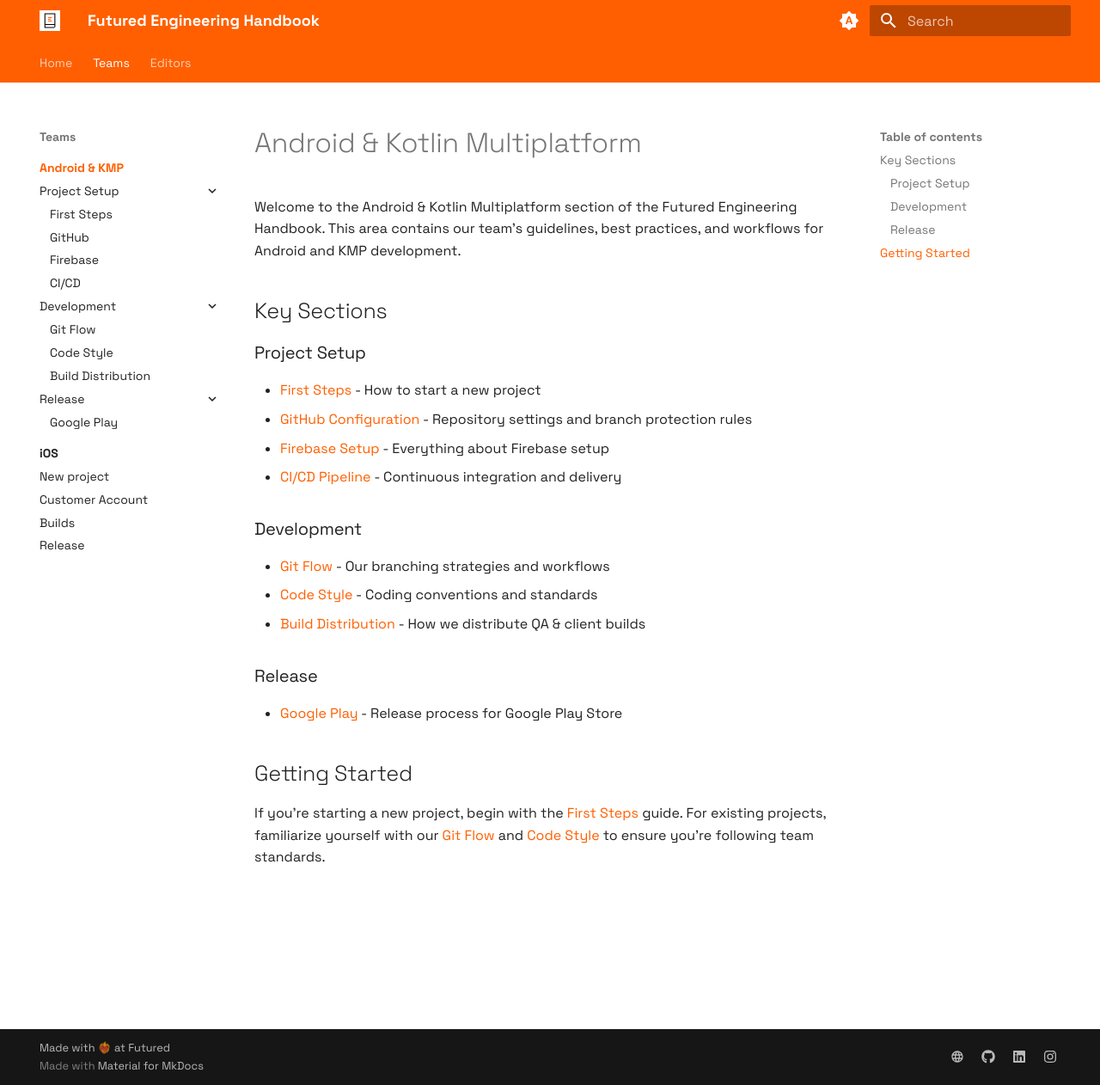
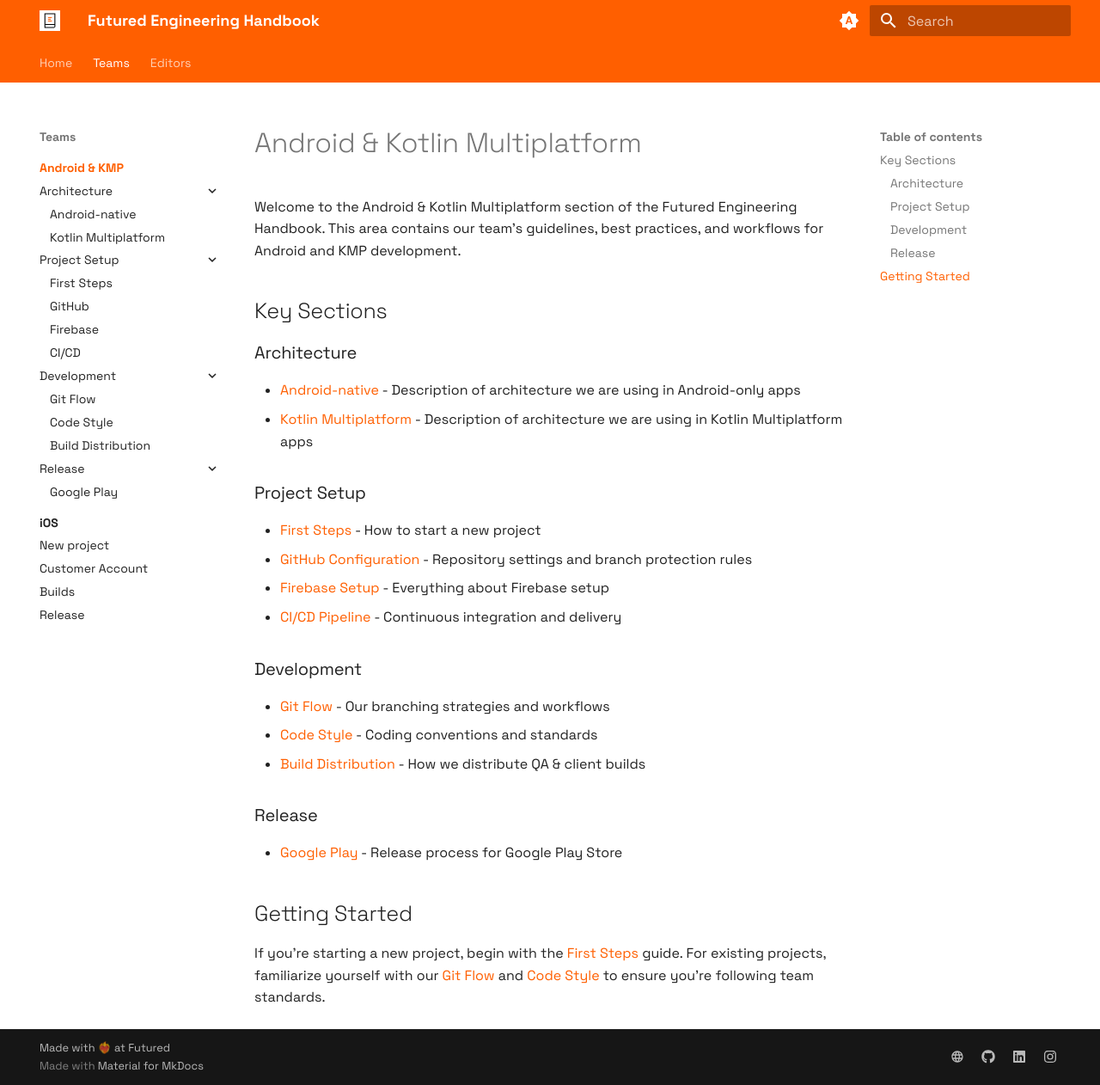
Before and after one commit to futuredapp/Engineering-Handbook, an MkDocs documentation site: the page built from docs/Teams/android/index.md, in a window 1280 px wide and 1262 px high. Shown: the whole window at 86% size. Built offline with MkDocs 1.6.1 and Material for MkDocs 9.7.7, drawn with Linux system fonts in a browser that asks for light colours.

Commit message:
Create Android & KMP architecture documentation

```diff
--- a/docs/Teams/android/index.md
+++ b/docs/Teams/android/index.md
@@ -1,21 +1,30 @@
-# Android  & Kotlin Multiplatform
+# Android & Kotlin Multiplatform
 
-Welcome to the Android & Kotlin Multiplatform section of the Futured Engineering Handbook. This area contains our team's guidelines, best practices, and workflows for Android and KMP development.
+Welcome to the Android & Kotlin Multiplatform section of the Futured Engineering Handbook.
+This area contains our team's guidelines, best practices, and workflows for Android and KMP development.
 
 ## Key Sections
 
+### Architecture
+
+- [Android-native](architecture/00_native.md) - Description of architecture we are using in Android-only apps
+- [Kotlin Multiplatform](architecture/10_kmp.md) - Description of architecture we are using in Kotlin Multiplatform apps
+
 ### Project Setup
+
 - [First Steps](project_setup/00_new_repo.md) - How to start a new project
 - [GitHub Configuration](project_setup/10_github.md) - Repository settings and branch protection rules
 - [Firebase Setup](project_setup/20_firebase.md) - Everything about Firebase setup
 - [CI/CD Pipeline](project_setup/30_ci_cd.md) - Continuous integration and delivery
 
 ### Development
+
 - [Git Flow](development/00_git_flow.md) - Our branching strategies and workflows
 - [Code Style](development/10_code_style.md) - Coding conventions and standards
 - [Build Distribution](development/20_build_distrubution.md) - How we distribute QA & client builds
 
 ### Release
+
 - [Google Play](release/00_google_play.md) - Release process for Google Play Store
 
 ## Getting Started
--- a/mkdocs.yml
+++ b/mkdocs.yml
@@ -43,29 +43,33 @@
 
 plugins:
   - search
+#  - glightbox
 
 nav:
   - Home: index.md
   - Teams:
-    - Android & KMP:
-      - Overview: Teams/android/index.md
-      - Project Setup:
-        - First Steps: Teams/android/project_setup/00_new_repo.md
-        - GitHub: Teams/android/project_setup/10_github.md
-        - Firebase: Teams/android/project_setup/20_firebase.md
-        - CI/CD: Teams/android/project_setup/30_ci_cd.md
-      - Development:
-        - Git Flow: Teams/android/development/00_git_flow.md
-        - Code Style: Teams/android/development/10_code_style.md
-        - Build Distribution: Teams/android/development/20_build_distrubution.md
-      - Release:
-        - Google Play: Teams/android/release/00_google_play.md
-    - iOS:
-      - Overview: Teams/iOS/index.md
-      - New project: Teams/iOS/ios_new_project.md
-      - Customer Account: Teams/iOS/ios_customer_account.md
-      - Builds: Teams/iOS/ios_builds.md
-      - Release: Teams/iOS/ios_release.md
+      - Android & KMP:
+          - Overview: Teams/android/index.md
+          - Architecture:
+              - Android-native: Teams/android/architecture/00_native.md
+              - Kotlin Multiplatform: Teams/android/architecture/10_kmp.md
+          - Project Setup:
+              - First Steps: Teams/android/project_setup/00_new_repo.md
+              - GitHub: Teams/android/project_setup/10_github.md
+              - Firebase: Teams/android/project_setup/20_firebase.md
+              - CI/CD: Teams/android/project_setup/30_ci_cd.md
+          - Development:
+              - Git Flow: Teams/android/development/00_git_flow.md
+              - Code Style: Teams/android/development/10_code_style.md
+              - Build Distribution: Teams/android/development/20_build_distrubution.md
+          - Release:
+              - Google Play: Teams/android/release/00_google_play.md
+      - iOS:
+          - Overview: Teams/iOS/index.md
+          - New project: Teams/iOS/ios_new_project.md
+          - Customer Account: Teams/iOS/ios_customer_account.md
+          - Builds: Teams/iOS/ios_builds.md
+          - Release: Teams/iOS/ios_release.md
     # - Design:
     #   - Overview: Teams/Design/design_page.md
     # - QA:
@@ -100,3 +104,4 @@
   - pymdownx.superfences
   - pymdownx.tabbed:
       alternate_style: true
+  - pymdownx.blocks.caption
```
Also changed, not shown: docs/Teams/android/architecture/00_native.md (added, +49 -0 lines), docs/Teams/android/architecture/10_kmp.md (added, +116 -0 lines), docs/Teams/android/Resources/architecture/arch_native_dark.png (added), docs/Teams/android/Resources/architecture/arch_native_light.png (added).
